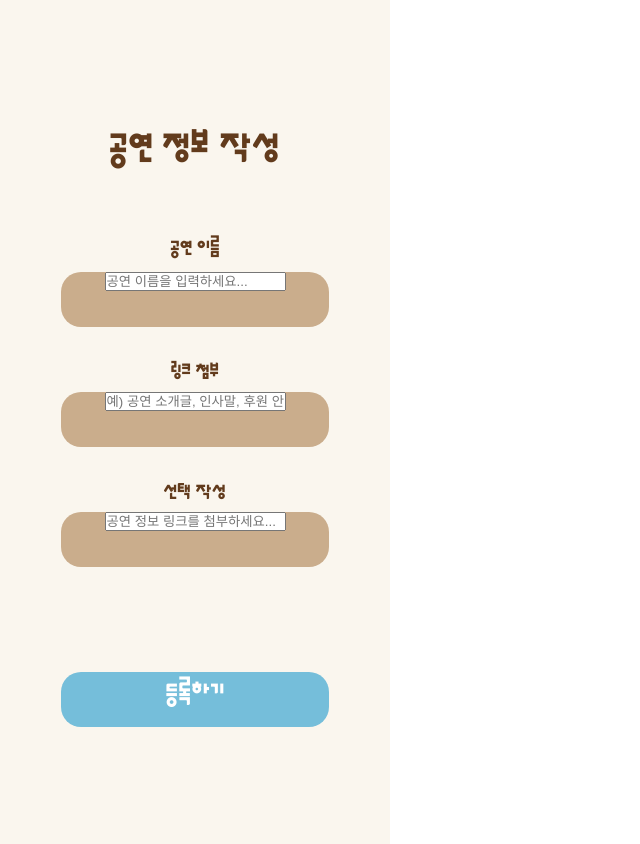
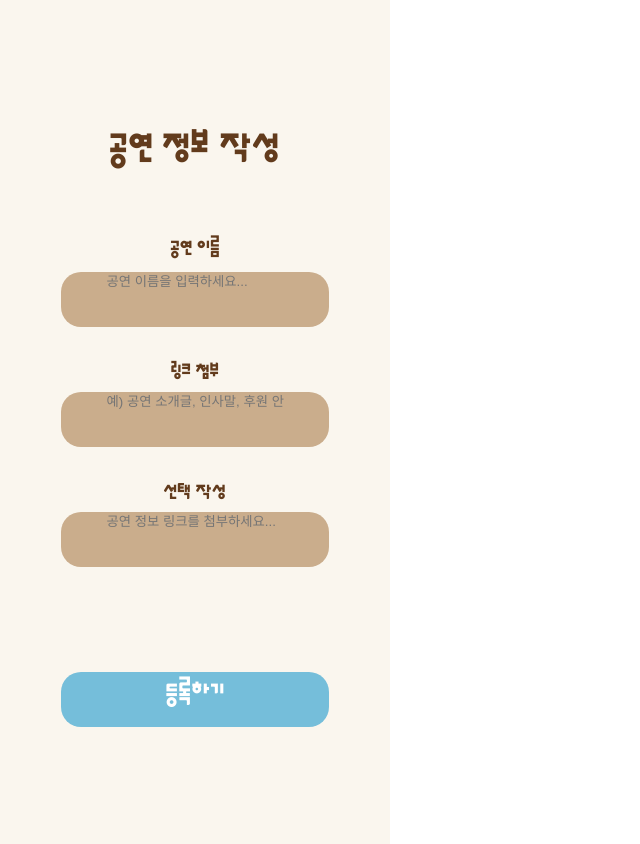
Before and after one commit to jeehyojeon/kukibox, a React (Create React App) app in the folder cookie/: page /maker in a window 1280 px wide. Shown: the whole page, without its empty margins (0-640 px from the left). Built offline with nearby package versions, Linux system fonts and the light colour scheme.

Commit message:
feat: MkerHomePage 스타일링 수정

```diff
--- a/cookie/src/pages/MakerHomePage.css
+++ b/cookie/src/pages/MakerHomePage.css
@@ -127,3 +127,8 @@
   top: 672px;
 
 }
+
+input {
+  background: transparent;
+  border: none;
+}
```
